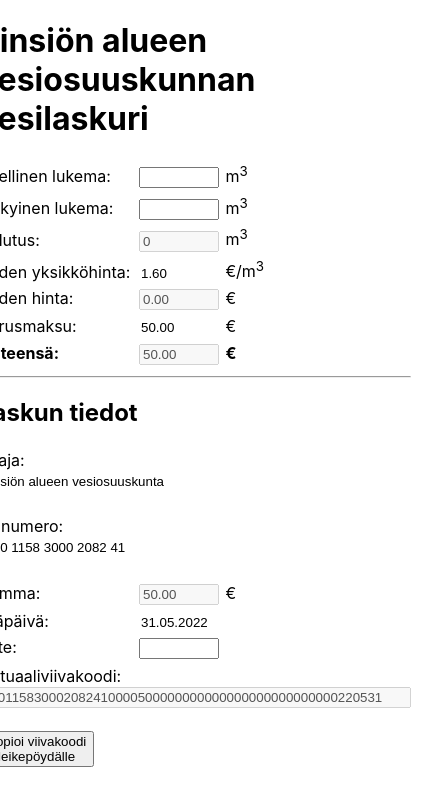
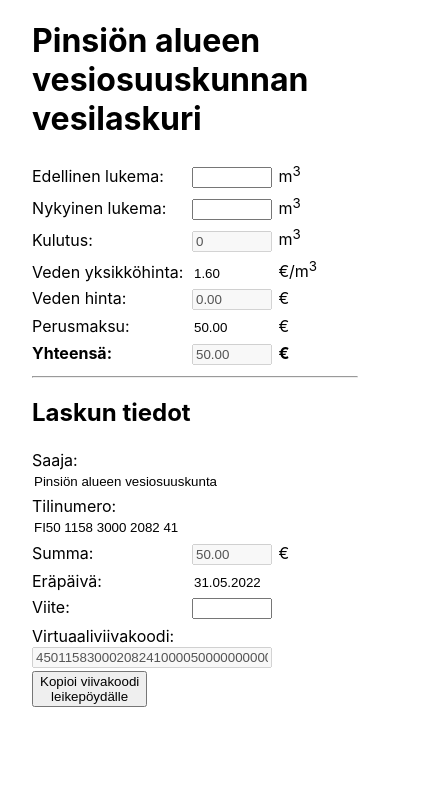
Before and after one commit to samuliasmala/vesiosuuskunta, a React (Vite) app: page / in a window 390 px wide. Shown: the top 806 px of the page, 443 px wide, since content can reach past the window. Built offline with nearby package versions, Linux system fonts and the light colour scheme.

Commit message:
Fix issue with mobile

```diff
--- a/src/App.css
+++ b/src/App.css
@@ -43,7 +43,8 @@ html {
 }
 
 .wideValueCol {
-  width: 27rem;
+  width: 100%;
+  max-width: 15rem;
   text-align: left;
 }
 
```
